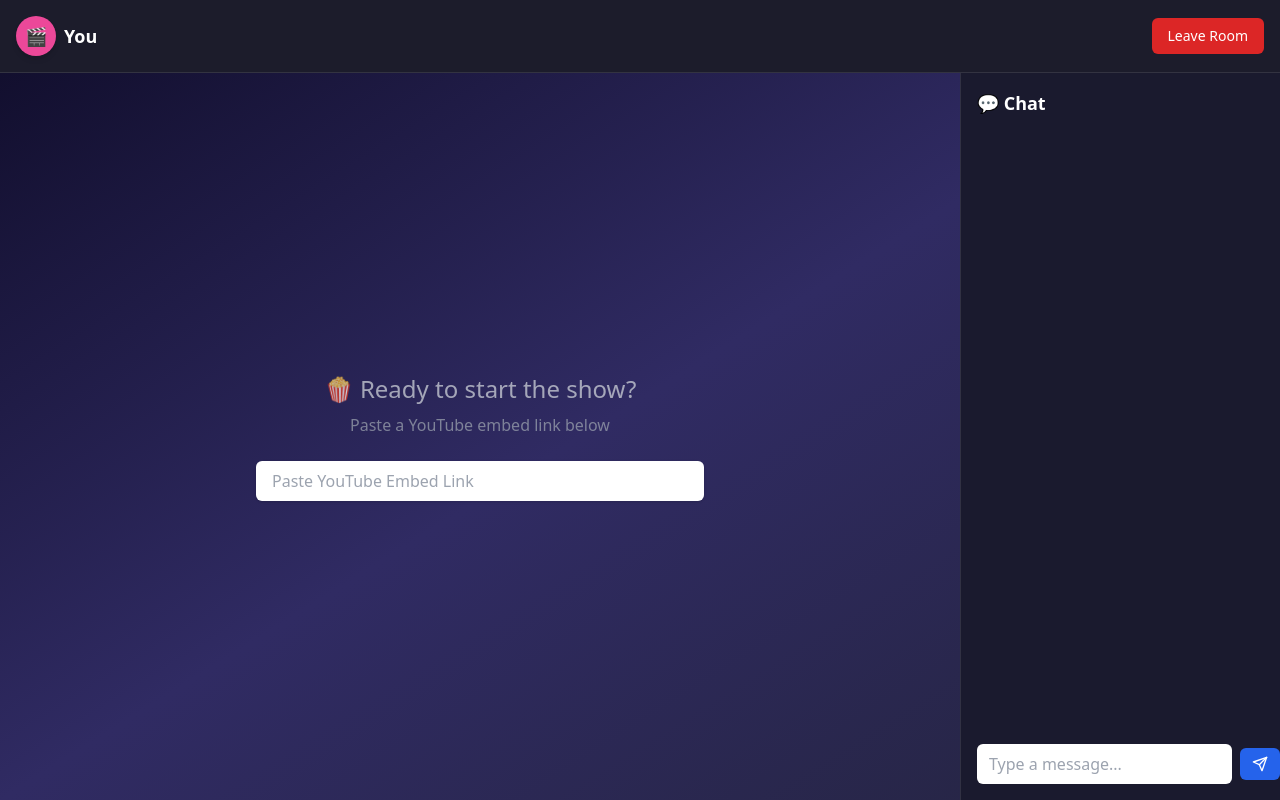
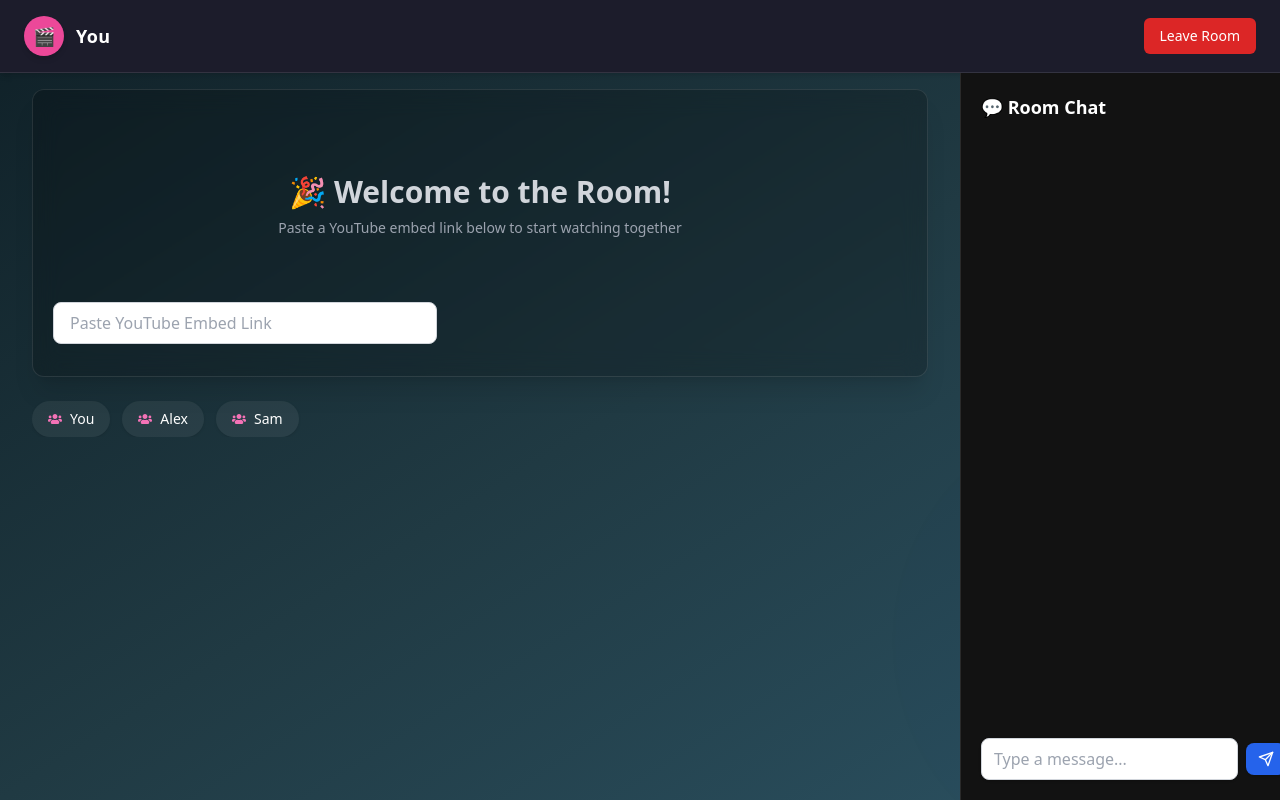
Before and after one commit to Tanmay333/PopcornSync, a React (Vite) app: page /room/1 in a window 1280 px wide. Built offline with nearby package versions, Linux system fonts and the light colour scheme.

Commit message:
enhanced Room Ui

```diff
--- a/src/pages/Room.jsx
+++ b/src/pages/Room.jsx
@@ -1,7 +1,7 @@
 import React, { useState } from "react";
 import { useParams, useNavigate } from "react-router-dom";
 import { FiSend } from "react-icons/fi";
-import { FaRegSmile } from "react-icons/fa";
+import { FaRegSmile, FaUsers, FaVideo } from "react-icons/fa";
 
 function Room() {
   const { roomCode } = useParams();
@@ -9,88 +9,118 @@
   const [videoUrl, setVideoUrl] = useState("");
   const [chatMessages, setChatMessages] = useState([]);
   const [message, setMessage] = useState("");
+  const [participants, setParticipants] = useState(["You", "Alex", "Sam"]);
 
   const handleSend = () => {
     if (message.trim() !== "") {
-      setChatMessages([...chatMessages, message]);
+      setChatMessages([...chatMessages, { sender: "You", text: message }]);
       setMessage("");
     }
   };
 
   return (
-    <div className="min-h-screen bg-gradient-to-br from-[#0f0c29] via-[#302b63] to-[#24243e] text-white flex flex-col">
+    <div className="min-h-screen bg-gradient-to-br from-[#0f2027] via-[#203a43] to-[#2c5364] text-white flex flex-col font-sans">
       {/* Header */}
-      <div className="flex justify-between items-center p-4 border-b border-white/10 bg-[#1c1c2b]">
-        {/* Avatar */}
-        <div className="flex items-center gap-2">
+      <div className="flex justify-between items-center px-6 py-4 border-b border-white/10 bg-[#1c1c2b] shadow-md">
+        <div className="flex items-center gap-3">
           <div className="w-10 h-10 rounded-full bg-pink-500 text-white flex items-center justify-center text-lg font-bold shadow-md">
             🎬
           </div>
-          <span className="text-lg font-semibold">You</span>
+          <span className="text-lg font-semibold tracking-wide">You</span>
         </div>
         <button
           onClick={() => navigate("/")}
-          className="bg-red-600 hover:bg-red-500 px-4 py-2 rounded-md text-sm"
+          className="bg-red-600 hover:bg-red-500 px-4 py-2 rounded-md text-sm font-medium transition-all"
         >
           Leave Room
         </button>
       </div>
 
-      {/* Main */}
-      <div className="flex flex-1">
-        {/* Video Section */}
-        <div className="flex-1 flex flex-col items-center justify-center p-6">
+      {/* Main Content */}
+      <div className="flex flex-1 overflow-hidden relative">
+        {/* Animated Gradient Bubbles */}
+        <div className="absolute inset-0 z-0 overflow-hidden">
+          <div className="absolute w-40 h-40 bg-blue-500 rounded-full blur-3xl opacity-30 animate-ping bottom-20 right-20" />
+        </div>
+
+        {/* Video & Participants Section */}
+        <div className="flex-1 flex flex-col items-center justify-start p-8 pt-4 z-10 relative">
+          <div className="w-full max-w-4xl bg-black/20 backdrop-blur-md border border-white/10 rounded-xl p-5 pb-8 shadow-xl transition-all duration-300">
             {!videoUrl ? (
-            <div className="text-center text-gray-300 animate-pulse">
-              <p className="text-2xl mb-2">🍿 Ready to start the show?</p>
-              <p className="text-md text-gray-400">
-                Paste a YouTube embed link below
+              <div className="text-center text-gray-300 animate-fade-in space-y-2 py-16">
+                <p className="text-3xl font-bold">🎉 Welcome to the Room!</p>
+                <p className="text-sm text-gray-400">
+                  Paste a YouTube embed link below to start watching together
                 </p>
               </div>
             ) : (
+              <div className="relative mb-6">
                 <iframe
                   src={videoUrl}
-              className="w-full h-[60vh] rounded-lg shadow-xl"
+                  className="w-full h-[80vh] rounded-lg shadow-2xl border border-white/10"
                   allow="autoplay"
                   allowFullScreen
                   title="video"
                 ></iframe>
+                <div className="absolute top-2 left-2 bg-black/50 text-white text-xs px-2 py-1 rounded-md flex items-center gap-2">
+                  <FaVideo /> Playing video...
+                </div>
+              </div>
             )}
             <input
               type="text"
               placeholder="Paste YouTube Embed Link"
               value={videoUrl}
               onChange={(e) => setVideoUrl(e.target.value)}
-            className="mt-6 w-full max-w-md px-4 py-2 text-black rounded-md shadow"
+              className="w-full max-w-sm px-4 py-2 text-black rounded-lg border border-gray-300 shadow-sm focus:outline-none focus:ring-2 focus:ring-pink-400 transition-all"
             />
           </div>
 
+          {/* Participants */}
+          <div className="mt-6 w-full max-w-4xl flex gap-3 overflow-x-auto scrollbar-thin scrollbar-thumb-gray-700 scrollbar-track-transparent">
+            {participants.map((user, index) => (
+              <div
+                key={index}
+                className="bg-[#ffffff10] text-white px-4 py-2 rounded-full shadow flex items-center gap-2 text-sm"
+              >
+                <FaUsers className="text-pink-400" /> {user}
+              </div>
+            ))}
+          </div>
+        </div>
+
         {/* Chat Section */}
-        <div className="w-80 bg-[#1a1a2e] p-4 border-l border-white/10 flex flex-col">
-          <h3 className="text-lg font-semibold mb-2 flex items-center gap-2">
-            💬 Chat
+        <div className="w-80 bg-[#121212] p-5 border-l border-white/10 flex flex-col z-10">
+          <h3 className="text-lg font-semibold mb-3 flex items-center gap-2">
+            💬 Room Chat
           </h3>
-          <div className="flex-1 overflow-y-auto mb-2 space-y-2 scrollbar-thin">
+          <div className="flex-1 overflow-y-auto mb-3 space-y-3 scrollbar-thin scrollbar-thumb-gray-600 scrollbar-track-transparent pr-1">
             {chatMessages.map((msg, index) => (
               <div
                 key={index}
-                className="bg-white/10 p-2 rounded-md text-sm max-w-full break-words"
+                className="bg-white/10 px-3 py-2 rounded-lg text-sm max-w-full break-words shadow-sm"
               >
-                {msg}
+                <p className="text-pink-400 font-medium text-xs">
+                  {msg.sender}
+                </p>
+                <p>{msg.text}</p>
               </div>
             ))}
           </div>
+
+          {/* Input */}
           <div className="flex gap-2 items-center">
             <input
               type="text"
               value={message}
               onChange={(e) => setMessage(e.target.value)}
               placeholder="Type a message..."
-              className="flex-1 px-3 py-2 rounded-md text-black"
+              className="flex-1 px-3 py-2 rounded-lg text-black border border-gray-300 shadow focus:outline-none focus:ring-2 focus:ring-blue-500 transition-all"
+              onKeyDown={(e) => e.key === "Enter" && handleSend()}
             />
             <button
               onClick={handleSend}
-              className="bg-blue-600 hover:bg-blue-500 px-3 py-2 rounded-md"
+              className="bg-blue-600 hover:bg-blue-500 px-3 py-2 rounded-lg shadow transition-all"
             >
               <FiSend />
             </button>
```
Lines whose indentation alone changed are shown as unchanged.
